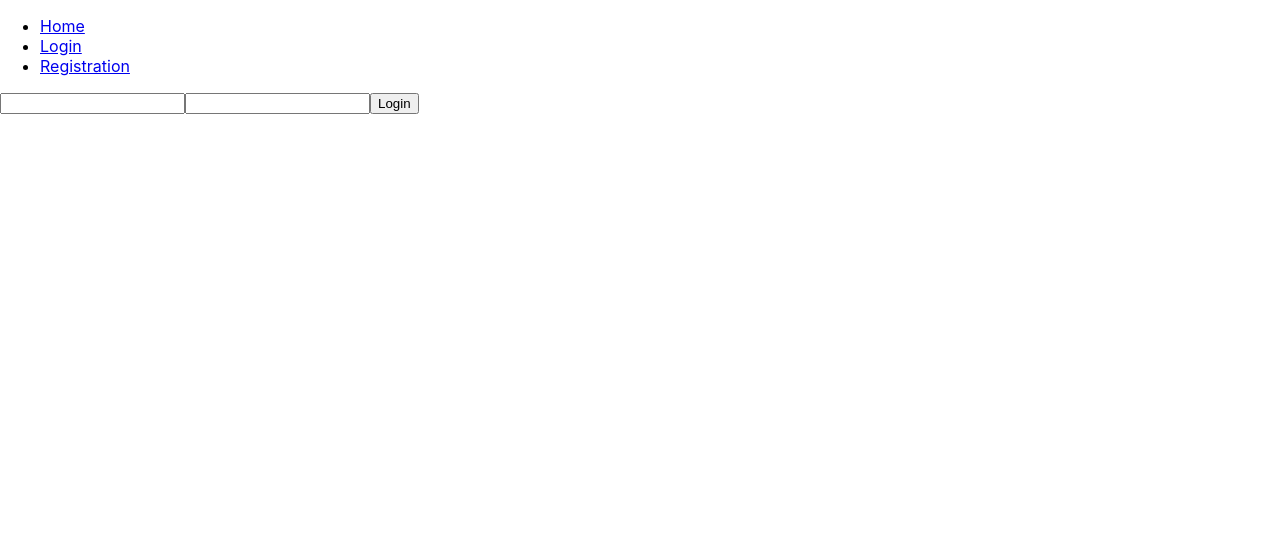
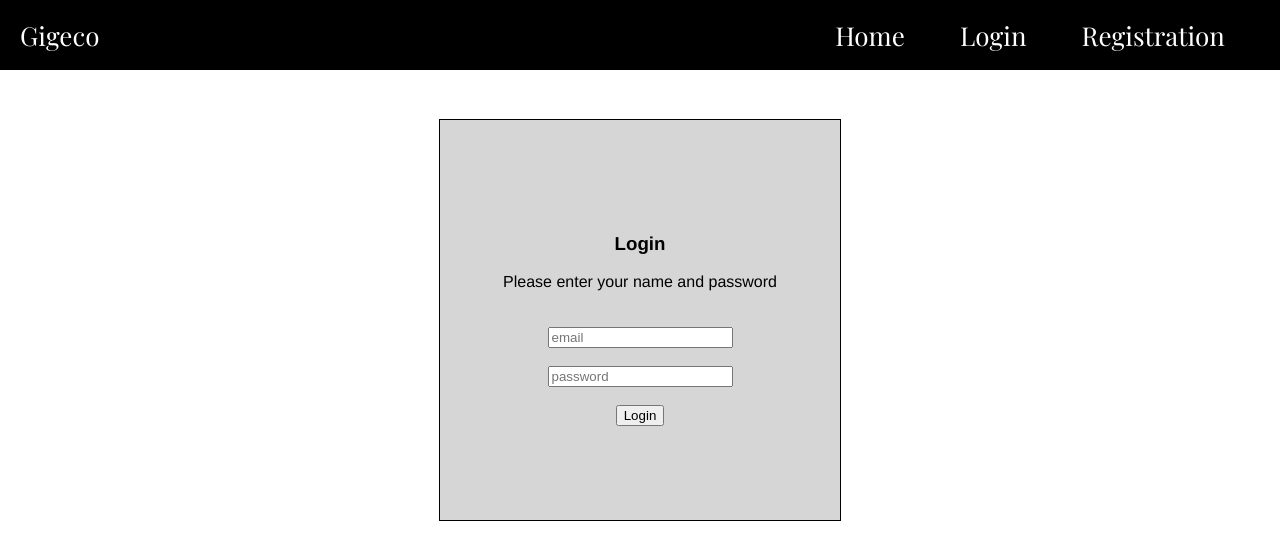
Before and after one commit to andrewtrac/gigeco-heroku, a React (Create React App) app: page /login in a window 1280 px wide. Shown: the top 560 px of the page. Built offline with nearby package versions, Linux system fonts and the light colour scheme.

Commit message:
made changes to styling and navlinks

```diff
--- a/package.json
+++ b/package.json
@@ -6,6 +6,7 @@
     "@testing-library/jest-dom": "^4.2.4",
     "@testing-library/react": "^9.5.0",
     "@testing-library/user-event": "^7.2.1",
+    "node-sass": "^4.14.1",
     "react": "^16.13.1",
     "react-dom": "^16.13.1",
     "react-router-dom": "^5.2.0",
--- a/public/index.html
+++ b/public/index.html
@@ -24,7 +24,7 @@
       work correctly both with client-side routing and a non-root public URL.
       Learn how to configure a non-root public URL by running `npm run build`.
     -->
-    <title>React App</title>
+    <title>Gigeco Takeaway Assignment</title>
   </head>
   <body>
     <noscript>You need to enable JavaScript to run this app.</noscript>
--- a/src/App.js
+++ b/src/App.js
@@ -4,7 +4,10 @@ import './App.css';
 function App() {
   return (
     <div className="App">
-      <h1>Home</h1>
+      <h3>Homepage</h3>
+      <p>Gigeco Takeaway Assignment</p>
+      <p>Submitted by Andrew Trac</p>
+      <p>July 23, 2020</p>
     </div>
   );
 }
--- a/src/components/Login.js
+++ b/src/components/Login.js
@@ -1,26 +1,38 @@
-import React, { useEffect } from 'react'
+import React, { useEffect } from "react";
+import "../styles/Form.scss";
 
 export default function Login() {
-
   useEffect(() => {
-    let script = document.createElement('script');
-    script.src = 'https://api.memberstack.io/static/memberstack.js?custom';
-    script.setAttribute('data-memberstack-id', '335d53e2477f259d83f9b05ece497148');
+    let script = document.createElement("script");
+    script.src = "https://api.memberstack.io/static/memberstack.js?custom";
+    script.setAttribute(
+      "data-memberstack-id",
+      "335d53e2477f259d83f9b05ece497148"
+    );
     script.async = true;
     script.onload = function () {
-      console.log('Memberstack Loaded')
-    }
+      console.log("Memberstack Loaded");
+    };
     document.head.appendChild(script);
-  }, [])
-
+  }, []);
 
   return (
-    <form data-ms-form="login">
-    <input data-ms-member="email" />
-    <input data-ms-member="password" />
-    <input type="submit" value="Login"/>
-  </form>
-  )
-
-
+    <div className="div-form">
+      <div className="div-form-contents">
+        <h3>Login</h3>
+        <span>Please enter your name and password</span>
+        <form data-ms-form="login">
+          <br></br>
+          <br></br>
+          <input data-ms-member="email" placeholder="email" />
+          <br></br>
+          <br></br>
+          <input data-ms-member="password" placeholder="password" />
+          <br></br>
+          <br></br>
+          <input type="submit" value="Login" />
+        </form>
+      </div>
+    </div>
+  );
 }
--- a/src/components/Notfound.js
+++ b/src/components/Notfound.js
@@ -1,10 +1,9 @@
-import React from 'react'
+import React from "react";
 
 export default function Login() {
-
   return (
-    <h1>404 Not Found</h1>
-
-  )
-
+    <div className="Not Found">
+      <h1>404 Not Found</h1>
+    </div>
+  );
 }
--- a/src/components/Registration.js
+++ b/src/components/Registration.js
@@ -1,23 +1,38 @@
-import React, { useEffect } from 'react'
+import React, { useEffect } from "react";
+import "../styles/Form.scss";
 
 export default function Login() {
-
   useEffect(() => {
-    let script = document.createElement('script');
-    script.src = 'https://api.memberstack.io/static/memberstack.js?custom';
-    script.setAttribute('data-memberstack-id', '335d53e2477f259d83f9b05ece497148');
+    let script = document.createElement("script");
+    script.src = "https://api.memberstack.io/static/memberstack.js?custom";
+    script.setAttribute(
+      "data-memberstack-id",
+      "335d53e2477f259d83f9b05ece497148"
+    );
     script.async = true;
     script.onload = function () {
-      console.log('Memberstack Loaded')
-    }
+      console.log("Memberstack Loaded");
+    };
     document.head.appendChild(script);
-  }, [])
+  }, []);
 
   return (
-    <form data-ms-form="signup">
-      <input ms-field="email" />
-      <input ms-field="password" />
-      <input type="submit" value="Sign up"/>
-    </form>
-  )
+    <div className="div-form">
+      <div className="div-form-contents">
+        <h3>Registration</h3>
+        <span>Please enter a name and password</span>
+        <form data-ms-form="signup">
+          <br></br>
+          <br></br>
+          <input ms-field="email" placeholder="Email" />
+          <br></br>
+          <br></br>
+          <input ms-field="password" placeholder="Password" />
+          <br></br>
+          <br></br>
+          <input type="submit" value="Sign up" />
+        </form>
+      </div>
+    </div>
+  );
 }
--- a/src/components/Welcome.js
+++ b/src/components/Welcome.js
@@ -1,15 +1,12 @@
-import React from 'react'
+import React from "react";
 
 export default function Welcome() {
-
   return (
-    <>
-    <h1>Welcome</h1>
-    <form action="https://gigeco-heroku.herokuapp.com/#/ms/logout">
-    <input type="submit" value="Logout" />
-    </form>
-    </>
-
-  )
-
+    <div>
+      <h1>Welcome Page</h1>
+      <form action="/#/ms/logout">
+        <input type="submit" value="Logout" />
+      </form>
+    </div>
+  );
 }
--- a/src/index.css
+++ b/src/index.css
@@ -1,3 +1,57 @@
+@import url('https://fonts.googleapis.com/css2?family=Playfair+Display&display=swap');
+
+.main {
+  width: 100%;
+  height: 600px;
+  display: flex;
+  flex-direction: column;
+  align-items: center;
+}
+
+.name {
+  margin-left: 20px;
+}
+
+.navbar {
+  background-color: black;
+  width: 100%;
+  height: 70px;
+  color: white;
+  font-family: 'Playfair Display', serif;
+  font-size: 26px;
+  display: flex;
+  flex-direction: row;
+  justify-content: space-between;
+  align-items: center;
+}
+
+.links {
+  width: 500px;
+  height: 100%;
+  display: flex;
+  flex-direction: row;
+  justify-content: space-evenly;
+  align-items: center;
+}
+
+.link {
+  color: white;
+  border:none;
+  outline:none;
+  text-decoration:none;
+  color:inherit;
+}
+
+.active-link{
+  color: white;
+  border:none;
+  outline:none;
+  text-decoration:none;
+  color:inherit;
+}
+
+
+
 body {
   margin: 0;
   font-family: -apple-system, BlinkMacSystemFont, 'Segoe UI', 'Roboto', 'Oxygen',
@@ -5,6 +59,9 @@ body {
     sans-serif;
   -webkit-font-smoothing: antialiased;
   -moz-osx-font-smoothing: grayscale;
+  display: flex;
+  flex-direction: column;
+  justify-content: center;
 }
 
 code {
--- a/src/index.js
+++ b/src/index.js
@@ -1,7 +1,7 @@
 import React from 'react';
 import ReactDOM from 'react-dom';
 import './index.css';
-import { Route, Link, BrowserRouter as Router, Switch} from 'react-router-dom'
+import { Route, Link, BrowserRouter as Router, Switch, NavLink} from 'react-router-dom'
 import App from './App';
 import Login from './components/Login'
 import Registration from './components/Registration'
@@ -11,18 +11,15 @@ import * as serviceWorker from './serviceWorker';
 
 const routing = (
   <Router>
-    <div>
-    <ul>
-        <li>
-          <Link to="/">Home</Link>
-        </li>
-        <li>
-          <Link to="/login">Login</Link>
-        </li>
-        <li>
-          <Link to="/registration">Registration</Link>
-        </li>
-      </ul>
+    <div className="main">
+    <div className="navbar">
+      <span className="name">Gigeco</span>
+      <div className="links">
+      <NavLink exact to="/" activeClassName="active-link" className="link">Home</NavLink>
+      <NavLink exact to="/login" activeClassName="active-link" className="link">Login</NavLink>
+      <NavLink exact to="/registration" activeClassName="active-link" className="link">Registration</NavLink>
+      </div>
+    </div>
     <Switch>
       <Route exact path="/" component={App} />
       <Route path="/login" component={Login} />
--- /dev/null
+++ b/src/styles/Form.scss
@@ -0,0 +1,25 @@
+.div-form{
+  background-color: white;
+  width: 100%;
+  height: 500px;
+  color: white;
+  font-family: 'Helvetica', serif;
+  font-size: 16px;
+  display: flex;
+  flex-direction: row;
+  justify-content: center;
+  align-items: center;
+}
+
+.div-form-contents {
+  background-color: rgb(214, 214, 214);
+  width: 400px;
+  height: 400px;
+  border: solid 1px black;
+  display: flex;
+  flex-direction: column;
+  justify-content: center;
+  align-items: center;
+  color: black;
+  text-align: center;
+}
```
Also changed, not shown: 1 other file (tests, documents, lock files or other folders).
